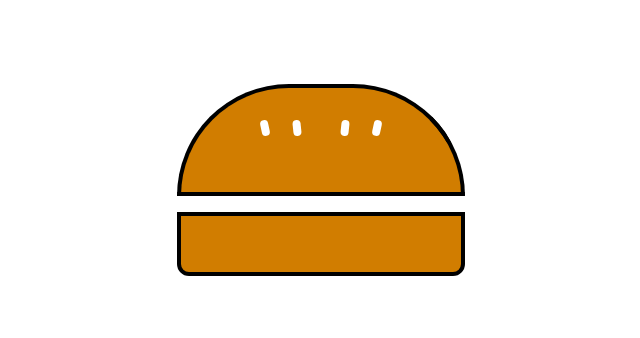
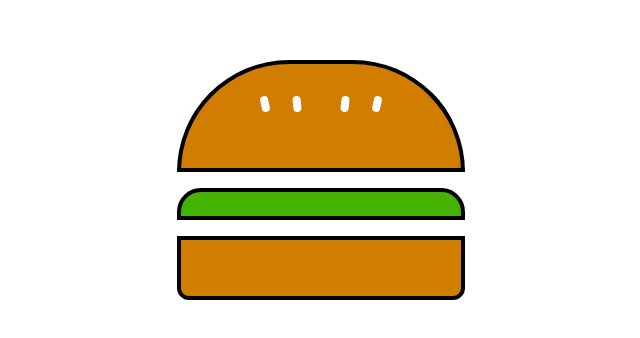
Before and after one commit to ribamarf01/burger-stacker, a React (Vite) app: page / in a window 1280 px wide. Shown: the part 220-558 px from the top of the page, without its empty margins (319-959 px from the left). Built offline with nearby package versions, Linux system fonts and the light colour scheme.

Commit message:
lettuce component

```diff
--- a/src/App.tsx
+++ b/src/App.tsx
@@ -1,9 +1,12 @@
 import Bun from "./components/Bun"
+import Lettuce from './components/Lettuce'
 
 const App = () => {
   return(<>
     <div className="flex flex-col items-center justify-center h-screen w-full">
       <Bun isUpperPart />
+      <div className="py-2"></div>
+      <Lettuce />
       <div className="py-2"></div>
       <Bun />
     </div>
--- /dev/null
+++ b/src/components/Lettuce.tsx
@@ -0,0 +1,11 @@
+const Lettuce = () => {
+
+  return (<>
+    <div
+      className="h-8 w-72 bg-lettuce rounded-t-3xl border-4 border-black"
+    ></div>
+  </>)
+
+}
+
+export default Lettuce
```
